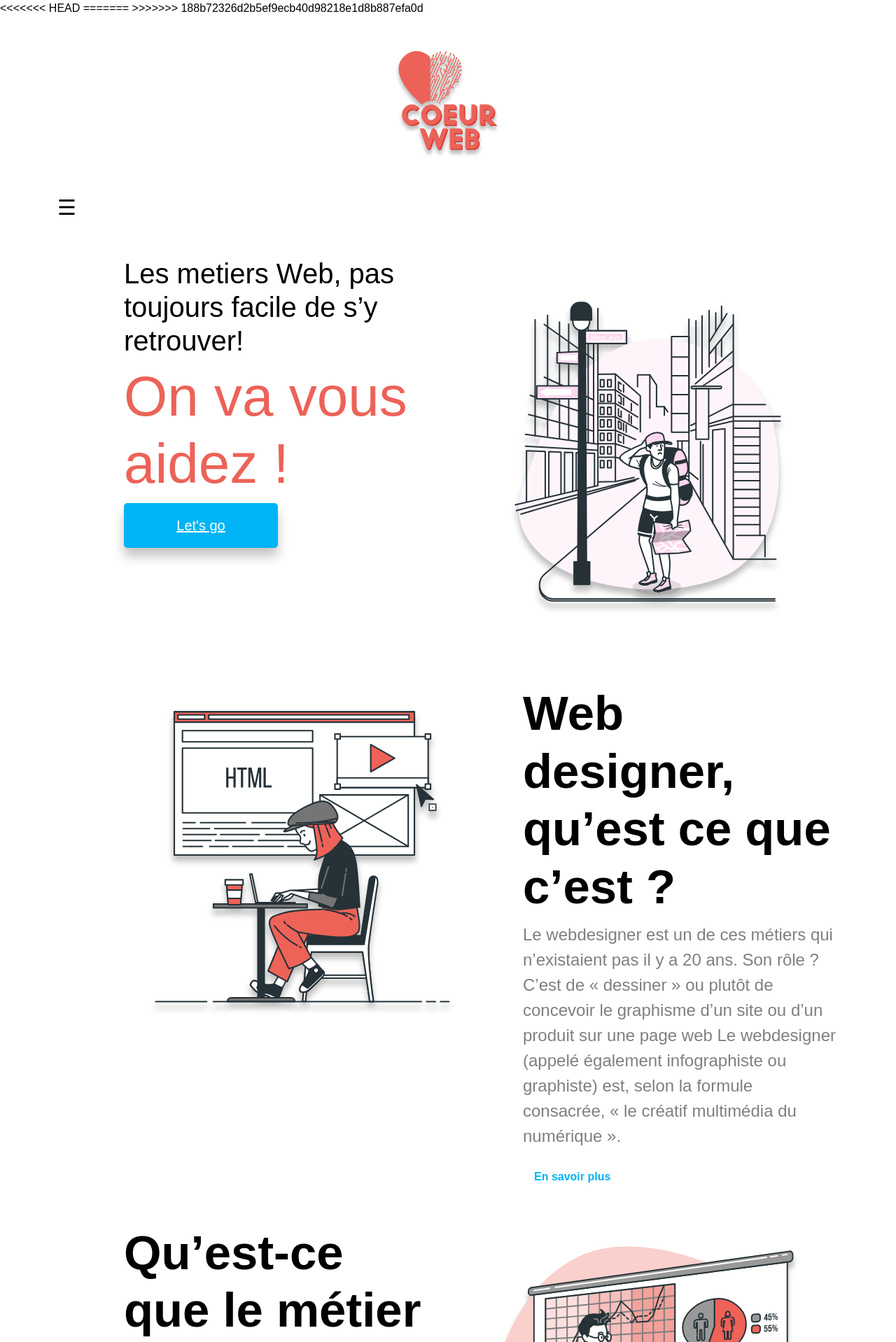
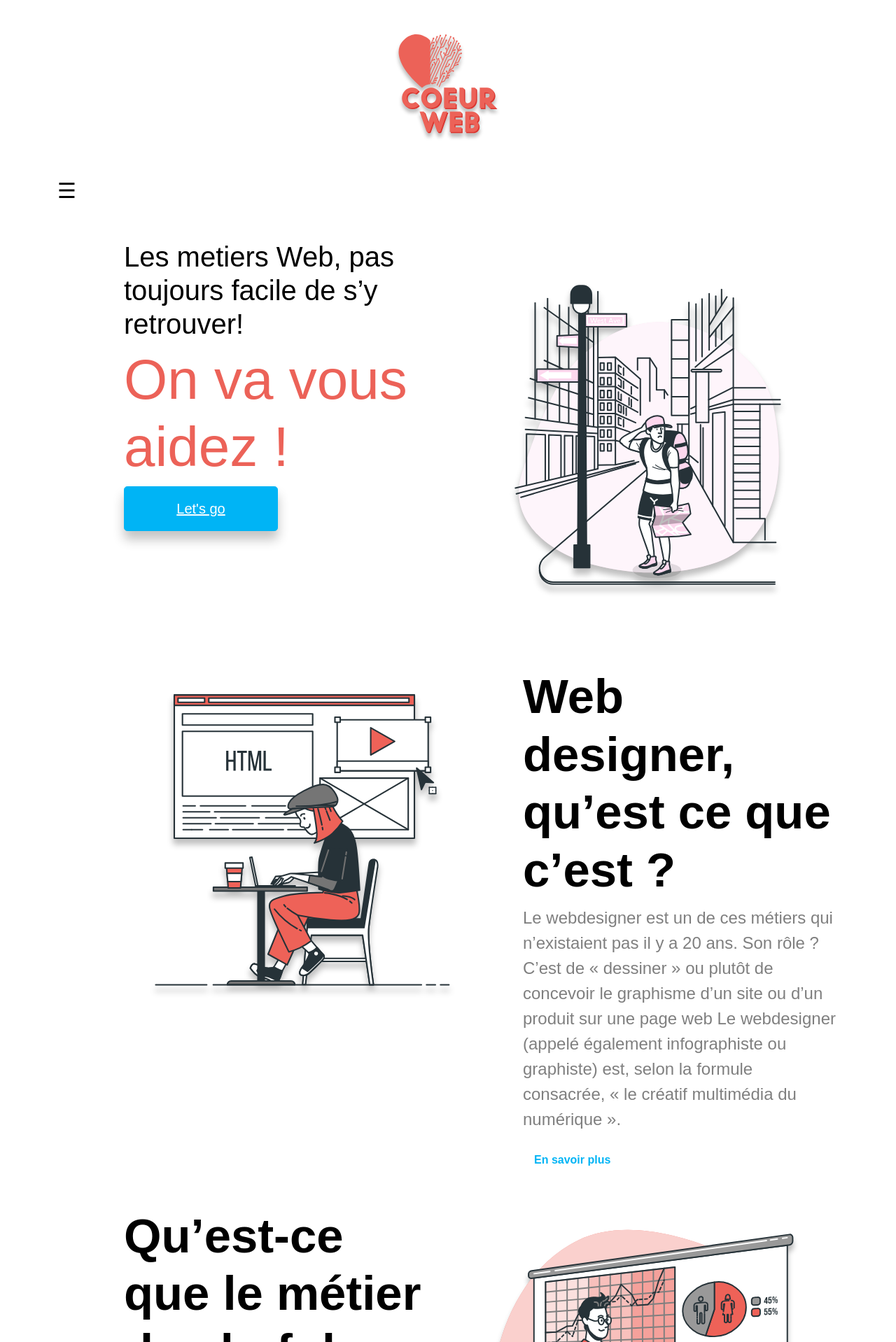
Before and after one commit to Fire-Owl/chloe-nathan, a PHP site: page /pages/index.php in a window 1280 px wide. Shown: the top 1918 px of the page at 70% size. Run offline with PHP 8.4, Linux system fonts and the light colour scheme; some libraries are stand-ins or nearby versions.

Commit message:
maj-merge

```diff
--- a/include/header.php
+++ b/include/header.php
@@ -5,11 +5,7 @@
     <meta http-equiv="X-UA-Compatible" content="IE=edge">
     <meta name="viewport" content="width=device-width, initial-scale=1.0">
     <meta name="description" content="Coeur Web est un site web informatif pour découvrir les différents métiers du numérique.">
-<<<<<<< HEAD
     <meta name="author" content="Nathand Boutaud et Chloé Vauthier">
-=======
-    <meta name="author" content="Nathand Boutaud et Chloé Vauthier">
->>>>>>> 188b72326d2b5ef9ecb40d98218e1d8b887efa0d
     <link href="https://cdn.jsdelivr.net/npm/bootstrap@5.0.0-beta3/dist/css/bootstrap.min.css" rel="stylesheet" integrity="sha384-eOJMYsd53ii+scO/bJGFsiCZc+5NDVN2yr8+0RDqr0Ql0h+rP48ckxlpbzKgwra6" crossorigin="anonymous">
     <link rel="stylesheet" href="../assets/styles/main.css">
     <link rel="shortcut icon" href="../assets/images/logonotittle.svg" type="image/svg+xml">
```
